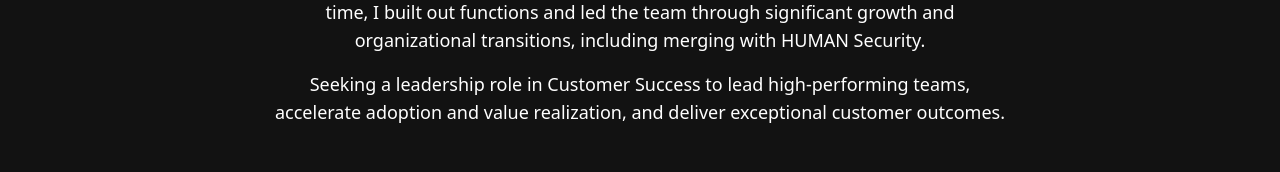
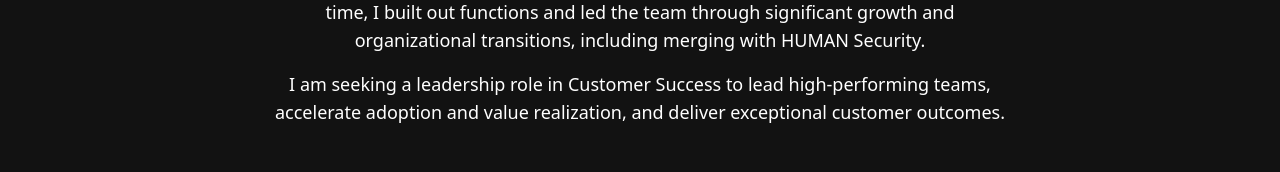
Before and after one commit to chrisfio/portfolio-website, a Next.js app: page /about in a window 1280 px wide. Shown: the part 606-778 px from the top of the page. Built offline with nearby package versions, Linux system fonts and the light colour scheme.

Commit message:
Missing 'i am'

```diff
--- a/src/app/about/page.tsx
+++ b/src/app/about/page.tsx
@@ -35,7 +35,7 @@
             including merging with HUMAN Security.
           </p>
           <p>
-            Seeking a leadership role in Customer Success to lead high-performing teams, accelerate adoption and value realization, and deliver exceptional customer outcomes.
+            I am seeking a leadership role in Customer Success to lead high-performing teams, accelerate adoption and value realization, and deliver exceptional customer outcomes.
           </p>
         </div>
 
```
